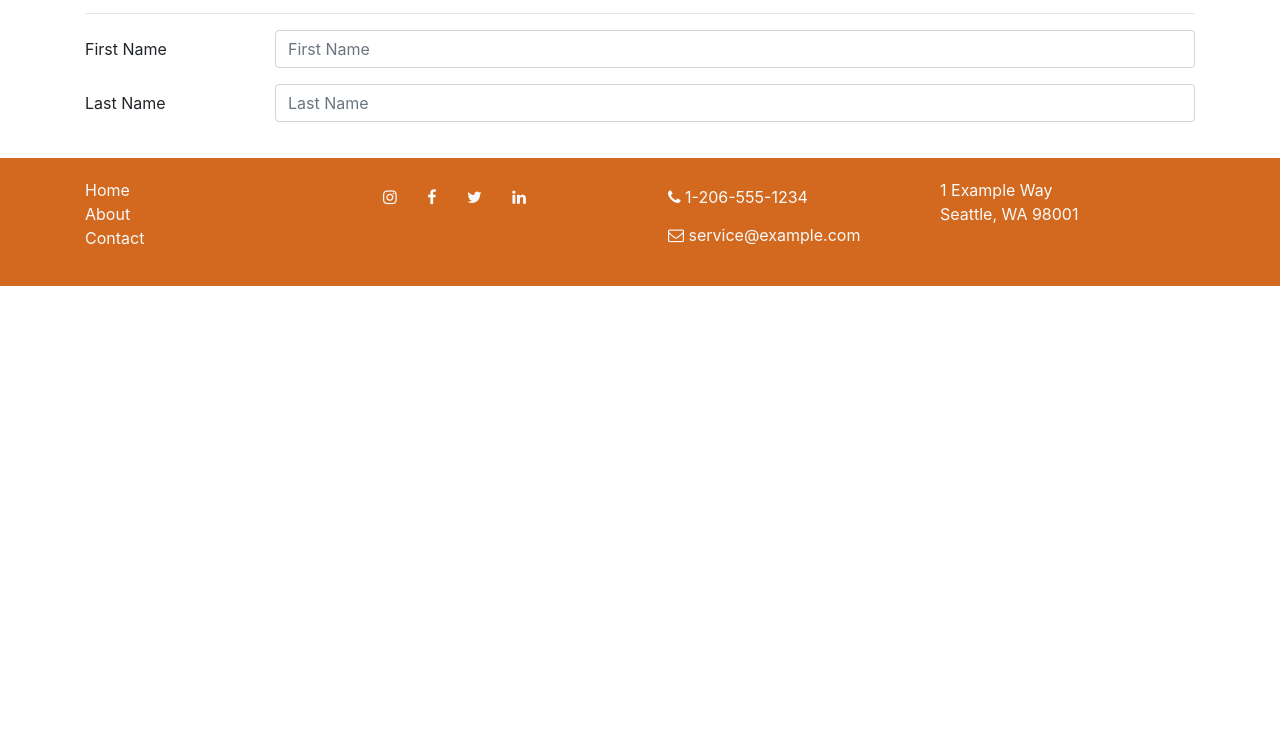
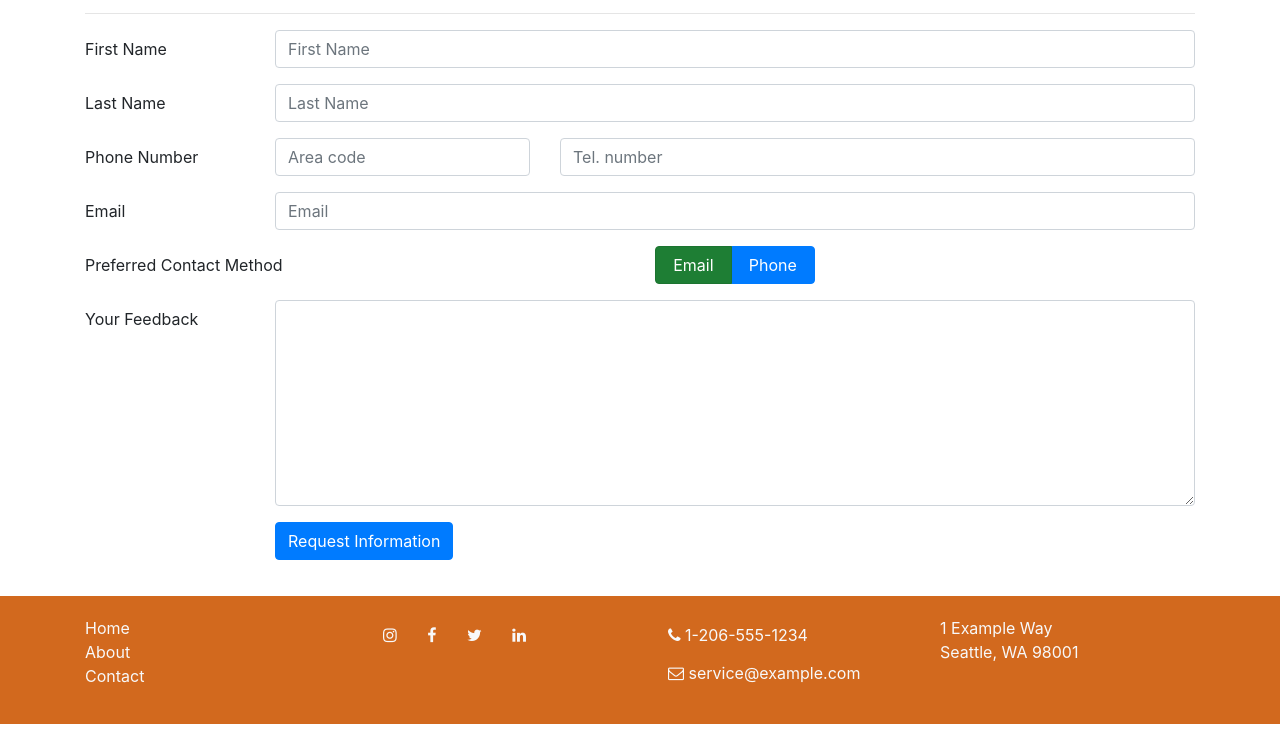
Before and after one commit to megafarad/SeattleCoworking, a website: page contact.html in a window 1280 px wide. Shown: the part 471-1215 px from the top of the page. Before the commit the page ends 800 px from the top, so only its background shows below. Drawn offline with nearby package versions, Linux system fonts and the light colour scheme.

Commit message:
lots of work

```diff
--- a/contact.html
+++ b/contact.html
@@ -79,7 +79,43 @@
                                 <input type="text" class="form-control" id="lastName" name="lastName" placeholder="Last Name" />
                             </div>
                         </div>
-
+                        <div class="form-group row">
+                            <label for="areaCode" class="col-md-2 col-form-label">Phone Number</label>
+                            <div class="col-5 col-md-3">
+                                <input type="tel" class="form-control" id="areaCode" name="areaCode" placeholder="Area code" />
+                            </div>
+                            <div class="col-7">
+                                <input type="tel" class="form-control" name="telNum" placeholder="Tel. number" />
+                            </div>
+                        </div>
+                        <div class="form-group row">
+                            <label for="email" class="col-md-2 col-form-label">Email</label>
+                            <div class="col-md-10">
+                                <input type="email" class="form-control" id="email" name="email" placeholder="Email" />
+                            </div>
+                        </div>
+                        <div class="form-group row">
+                            <label class="col-sm-6 col-form-label">Preferred Contact Method</label>
+                            <div class="col-2 btn-group btn-group-toggle" data-toggle="buttons">
+                                <label class="btn btn-success active">
+                                    <input type="radio" name="contactMethod" id="methodEmail" value="email" autocomplete="off" checked> Email
+                                  </label>
+                                  <label class="btn btn-primary">
+                                    <input type="radio" name="contactMethod" id="methodPhone" value="phone" autocomplete="off"> Phone
+                                  </label>
+                            </div>
+                        </div>
+                        <div class="form-group row">
+                            <label for="feedback" class="col-md-2 col-form-label">Your Feedback</label>
+                            <div class="col-md-10">
+                                <textarea class="form-control" id="feedback" name="feedback" rows="8"></textarea>
+                            </div>
+                        </div>
+                        <div class="form-group row">
+                            <div class="offset-md-2 col-md-10">
+                                <button type="submit" class="btn btn-primary">Request Information</button>
+                            </div>
+                        </div>
                     </form>
                 </div>
             </div>
@@ -96,10 +132,10 @@
                         </ul>
                     </div>
                     <div class="col">
-                        <a class="btn btn-social-icon btn-instagram text-light" href="http://instagram.com/"><i class="fa fa-instagram"></i></a>
-                        <a class="btn btn-social-icon btn-facebook text-light" href="http://facebook.com/"><i class="fa fa-facebook"></i></a>
-                        <a class="btn btn-social-icon btn-twitter text-light" href="http://twitter.com/"><i class="fa fa-twitter"></i></a>
-                        <a class="btn btn-social-icon btn-linkedin text-light" href="http://linkedin.com/"><i class="fa fa-linkedin"></i></a>
+                        <a class="btn btn-social-icon text-light" href="http://instagram.com/"><i class="fa fa-instagram"></i></a>
+                        <a class="btn btn-social-icon text-light" href="http://facebook.com/"><i class="fa fa-facebook"></i></a>
+                        <a class="btn btn-social-icon text-light" href="http://twitter.com/"><i class="fa fa-twitter"></i></a>
+                        <a class="btn btn-social-icon text-light" href="http://linkedin.com/"><i class="fa fa-linkedin"></i></a>
                     </div>
                     <div class="col">
                         <a role="button" class="btn btn-link text-light" href="tel:+12065551234"><i class="fa fa-phone"></i> 1-206-555-1234</a><br />
```
Also changed, not shown: about.html (+4 -4 lines), index.html (+4 -4 lines).
